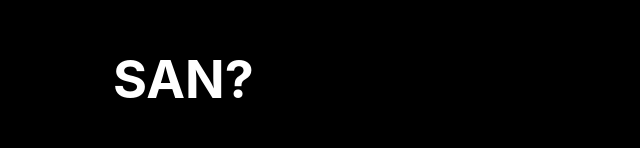
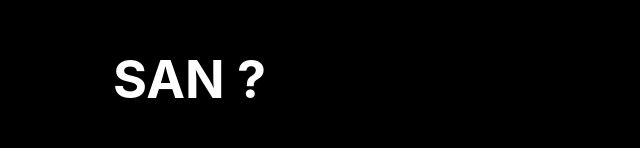
Before and after one commit to Ayumu098/san, a React (Create React App) app: page / in a window 1280 px wide. Shown: the part 215-363 px from the top of the page, without its empty margins (319-959 px from the left). Built offline with nearby package versions, Linux system fonts and the light colour scheme.

Commit message:
Add hidden link to mechanics

```diff
--- a/src/Landing/Landing.scss
+++ b/src/Landing/Landing.scss
@@ -31,3 +31,8 @@
     font-size: 80%;
     padding: 10px;
 }
+
+a {
+    color: inherit;
+    text-decoration: none;
+  }
--- a/src/Landing/Landing.tsx
+++ b/src/Landing/Landing.tsx
@@ -50,7 +50,7 @@ export default function Landing({
   return (
     <div className="Landing" style={style}>
       <div className="Introduction">
-        <h1>SAN?</h1>
+        <h1>SAN <a href="https://github.com/Ayumu098/san">?</a></h1>
         <p> Socially Approaching Neighbors</p>
       </div>
 
```
